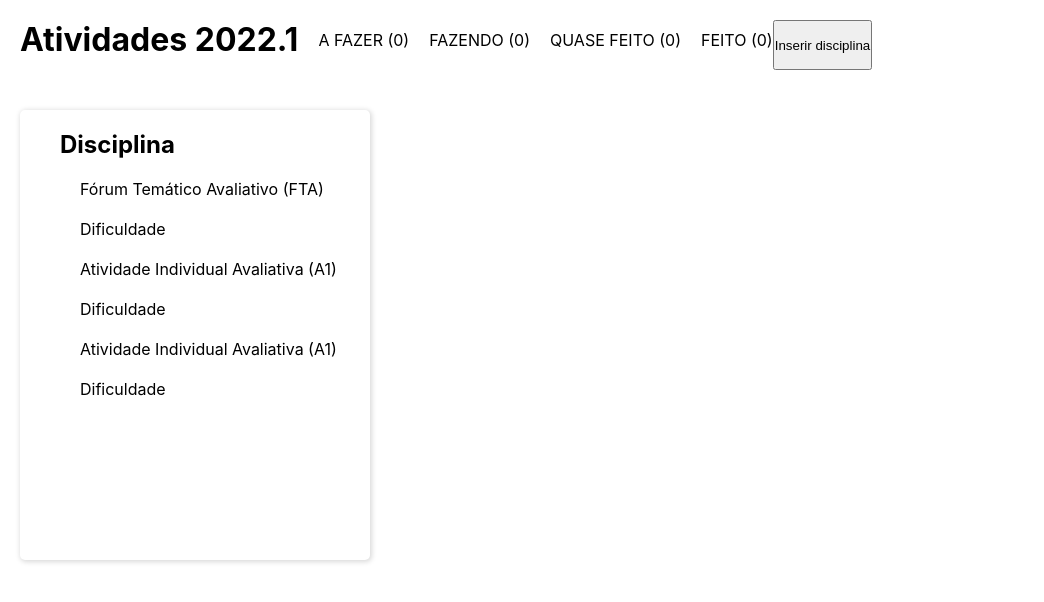
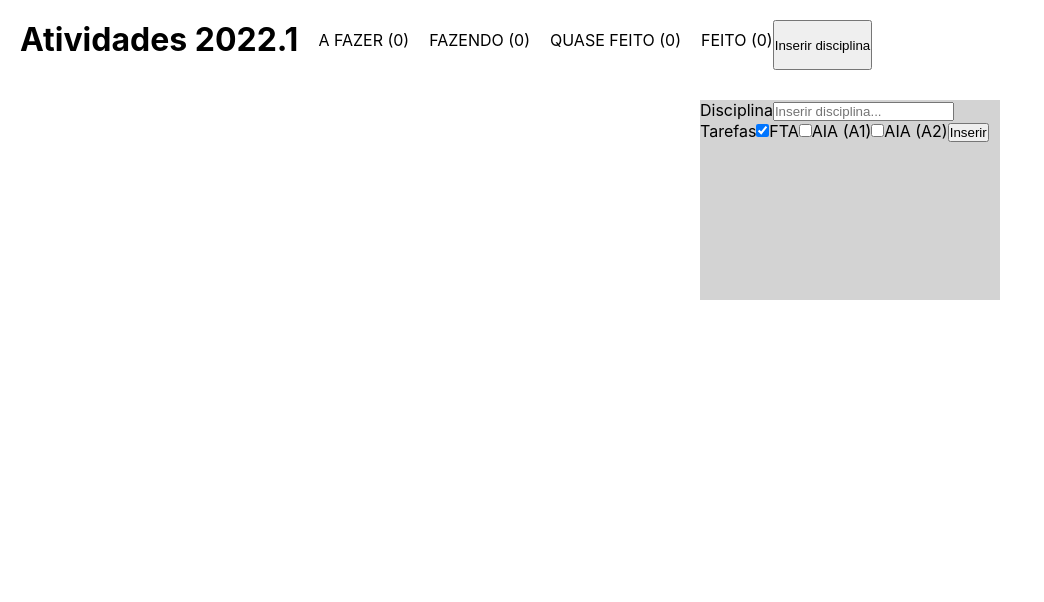
Before and after one commit to joseluizbrits/site-with-bootstrap, a React (Create React App) app: page / in a window 1280 px wide. Both pictures are taken after a click on the button "Inserir disciplina". Shown: the top 602 px of the page, without its empty margins (0-1044 px from the left). Built offline with nearby package versions, Linux system fonts and the light colour scheme.

Commit message:
Dia 7 - Ainda praticando

```diff
--- a/src/App.js
+++ b/src/App.js
@@ -7,7 +7,20 @@ import BoxInsert from './componentes/BoxInsert'
 
 export default function App() {
 
-  let [box, setBox] = useState('')
+  const [boxInsert, setBoxInsert] = useState([])
+
+  const [courses, setCourses] = useState(
+    [
+      {
+        courseName: '',
+        fta: false,
+        a1: false,
+        a2: false
+      }
+    ]
+  )
+
+  console.log(courses[0].courseName)
 
   return (
     <>
@@ -16,12 +29,11 @@ export default function App() {
         <div className='status--course'>
           <StatusCourse />
         </div>
-        <button className='insert--button' onClick={() => setBox(box = <BoxCurse />)}>Inserir disciplina</button>
+        <button className='insert--button' onClick={() => setBoxInsert([<BoxInsert courses={courses}/>])}>Inserir disciplina</button>
       </header>
       <div className='window--course'>
-        {box}
+        {boxInsert[0]}
       </div>
-      {/* <BoxInsert /> */}
     </>
   )
 }
--- a/src/componentes/BoxInsert.js
+++ b/src/componentes/BoxInsert.js
@@ -1,18 +1,20 @@
 import react from 'react'
 import './BoxInsert.css'
 
-export default function BoxInsert() {
+export default function BoxInsert({ courses }) {
+
     return (
         <div className="box--insert">
             <label>Disciplina</label>
-            <input type='text' placeholder='Inserir disciplina...'></input>
+            <input type='text' placeholder='Inserir disciplina...' value={courses[0].courseName}></input>
             <label>Tarefas</label>
-            <input type='checkbox' checked='checked' id='check_fta' value=''></input>
-            <label for='check_fta'>FTA</label>
-            <input type='checkbox' id='check_fta' value=''></input>
-            <label for='check_fta'>AIA (A1)</label>
-            <input type='checkbox' id='check_fta' value=''></input>
-            <label for='check_fta'>AIA (A2)</label>
+            <input type='checkbox' checked='checked' id='check_fta' value={courses[0].fta}></input>
+            <label htmlFor='check_fta'>FTA</label>
+            <input type='checkbox' id='check_a1' value={courses[0].a1}></input>
+            <label htmlFor='check_a1'>AIA (A1)</label>
+            <input type='checkbox' id='check_a2' value={courses[0].a2}></input>
+            <label htmlFor='check_a2'>AIA (A2)</label>
+            <button onClick=''>Inserir</button>
         </div>
     )
 }
```
